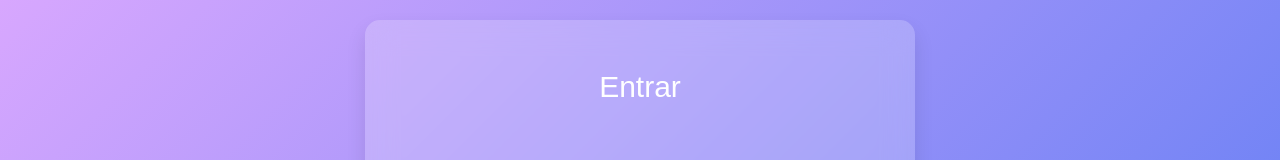
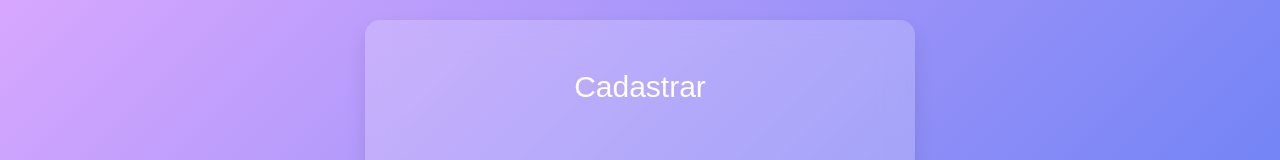
Before and after one commit to luan048/LoginPage-Authentication, a React (Vite) app in the folder front-end/: page / in a window 1280 px wide. Shown: the part 122-282 px from the top of the page. Built offline with nearby package versions, Linux system fonts and the light colour scheme.

Commit message:
Update SignUp Routes

```diff
--- a/front-end/SignUp/SignUp.jsx
+++ /dev/null
@@ -1,11 +0,0 @@
-import React from "react";
-
-import './SignUp.css'
-
-function SignUp() {
-    return (
-        <div>SignUp TESTE</div>
-    )
-}
-
-export default SignUp
--- a/front-end/src/App.css
+++ b/front-end/src/App.css
@@ -23,7 +23,7 @@ body {
     padding: 20px;
 }
 
-.entrar {
+.cadastrar {
     font-size: 30px;
     color: white;
 }
@@ -99,7 +99,8 @@ body {
 /*Fim Inputs Section*/
 
 .login-button,
-.signup-button {
+.signup-button,
+.return-button {
     width: 200px;
     height: 50px;
     cursor: pointer;
--- a/front-end/src/App.jsx
+++ b/front-end/src/App.jsx
@@ -1,23 +1,28 @@
 import React from "react";
 import {useState} from 'react'
-import { Link } from "react-router-dom";
+import { Link, useNavigate } from "react-router-dom";
 
 import './App.css'
 
 function App() {
 
+    // Para navegar entre as rotas
+    const navigate = useNavigate()
+    //
     const [isVisible, setIsVisible] = useState(false)
 
     function toggleVisibility() {
-        setIsVisible(!isVisible)
+        setIsVisible(!isVisible) // Valor do setIsVisible será sempre o contrário do valor original de isVisible
     }
 
     return (
         <>
             <div className="general-div">
-                <p className="entrar">Entrar</p>
+                <p className="cadastrar">Cadastrar</p>
 
                 <div className="input-divs">
+
+                    {/* FALTA O INPUT PARA NAME */}
 
                     <div className="div-input-email">
                         <span className="span-icon-user"><i className="fa-regular fa-user" /></span><input className="input-email" type="text" placeholder="Email"/>
@@ -37,10 +42,10 @@ function App() {
                 {/* Fim Link Forget-Password */}
 
                 <div className="extra-buttons">
-                    <button className="signup-button">Cadastrar</button>
+                    <button className="signup-button">Cadastrar</button>  {/* AINDA SEM FUNCIONALIDADE DE ROTAS*/}
 
                     {/* Button to Sign In */}
-                    <button className="login-button"><Link to={"/signup"} style={{textDecoration: "none", color: "inherit"}}>Faça Login</Link></button>
+                    <button className="login-button" onClick={() => navigate("/signin")}>Faça Login</button>
                     {/* Fim Button to Sign In */}
                 </div>
             </div>
```
Also changed, not shown: front-end/src/Main.jsx (+6 -6 lines), front-end/SignUp/SignUp.css (deleted).
